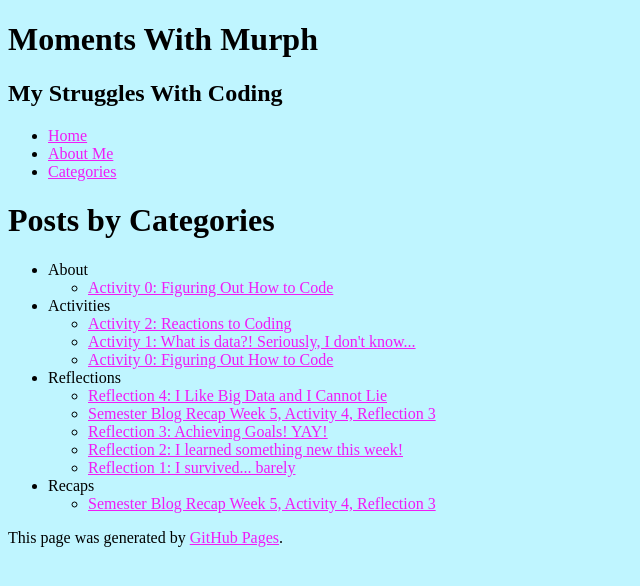
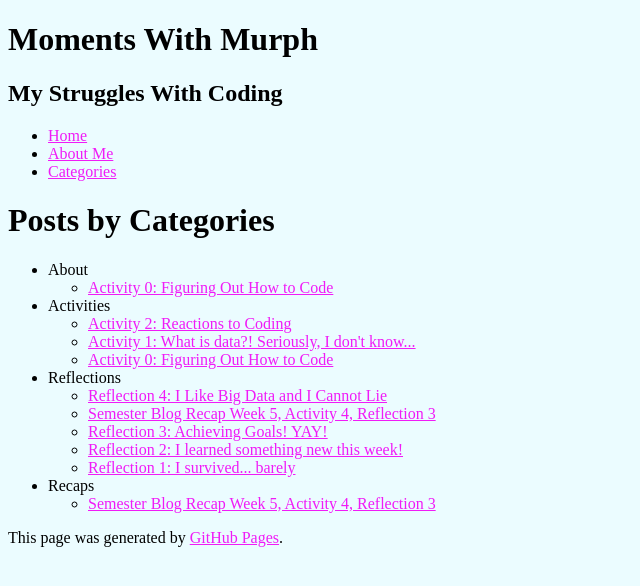
Before and after one commit to murphyscott/murphyscott.github.io, a Jekyll site: the page built from categories.html, in a window 1280 px wide. Shown: the top 586 px of the page, without its empty margins (0-640 px from the left). Built offline with Jekyll 4.4.1, drawn with Linux system fonts in a browser that asks for light colours.

Commit message:
Update style.scss

```diff
--- a/assets/css/style.scss
+++ b/assets/css/style.scss
@@ -2,6 +2,6 @@
 ---
 
 /* Background Color */
-body { background:#bff5ff; }
+body { background:#ebfcff; }
 /* Banner Color */
 #banner { background:#b06873; }
```
